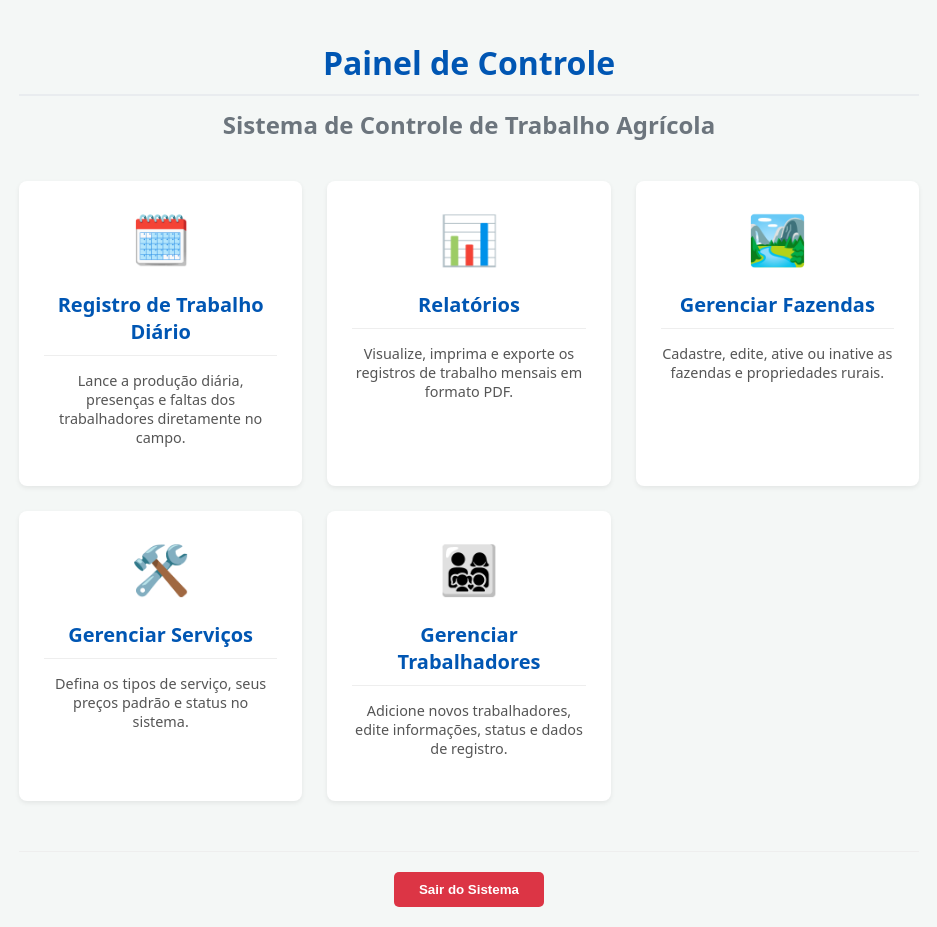
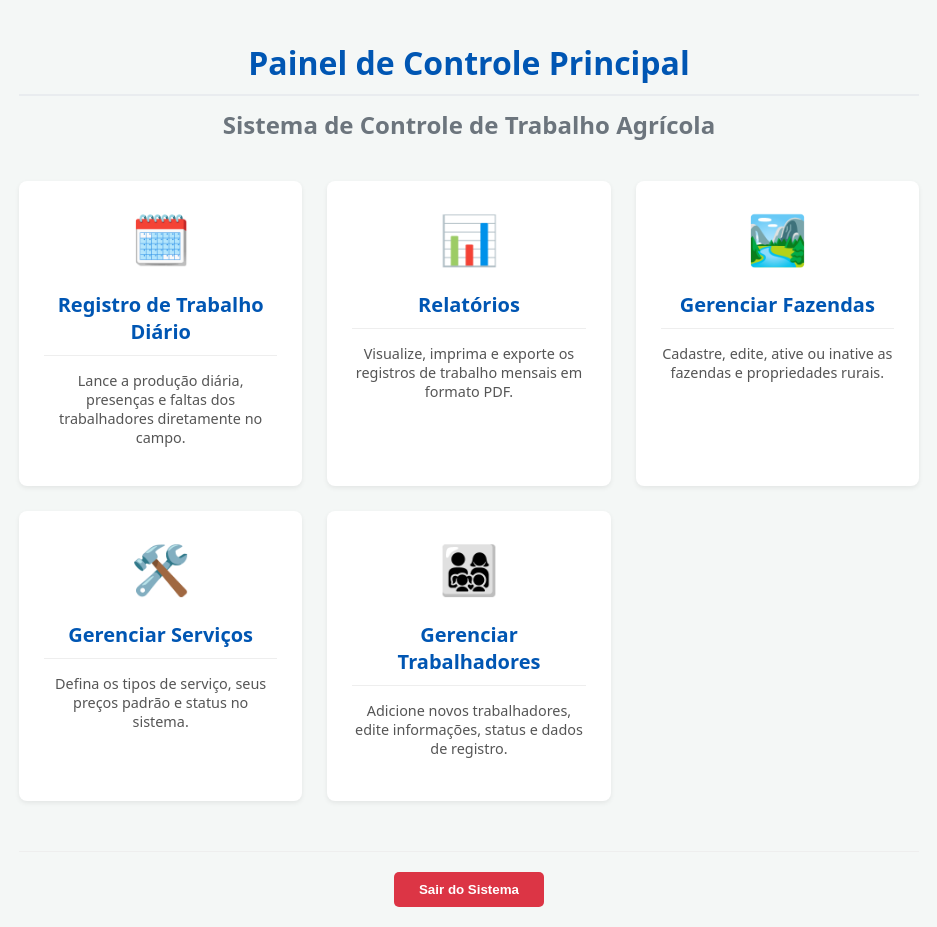
Before and after one commit to DeivinsonSilva/sistema_agricola, a website: page public/index.html in a window 1280 px wide. Shown: the whole page, without its empty margins (171-1108 px from the left). Drawn offline with Linux system fonts and the light colour scheme.

Commit message:
Teste final de deploy para atualizar tudo

```diff
--- a/public/index.html
+++ b/public/index.html
@@ -23,7 +23,7 @@
 </head>
 <body>
   <div class="container">
-    <h1>Painel de Controle</h1>
+    <h1>Painel de Controle Principal</h1>
     <h2 class="subtitle">Sistema de Controle de Trabalho Agrícola</h2>
 
     <main class="dashboard-grid">
```
